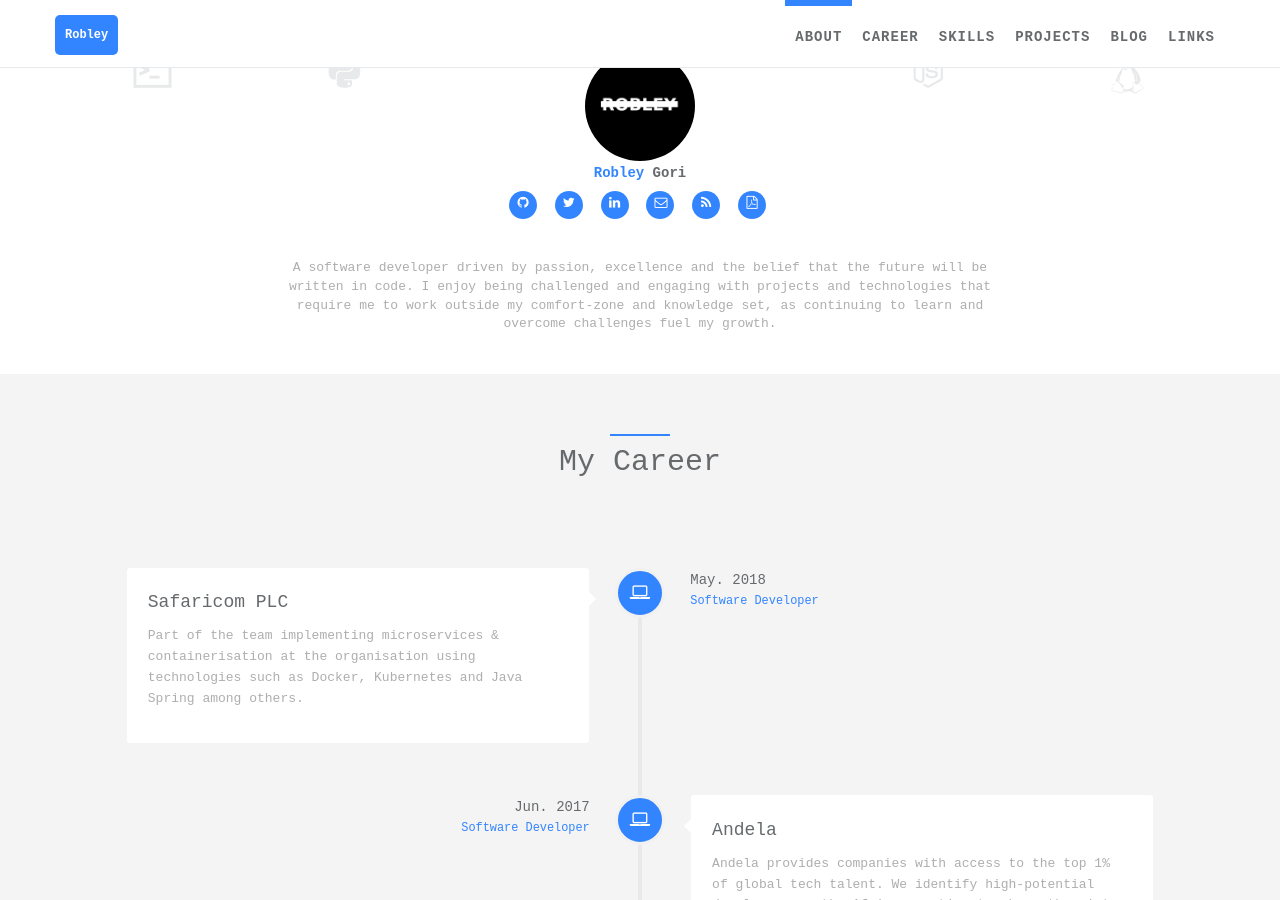
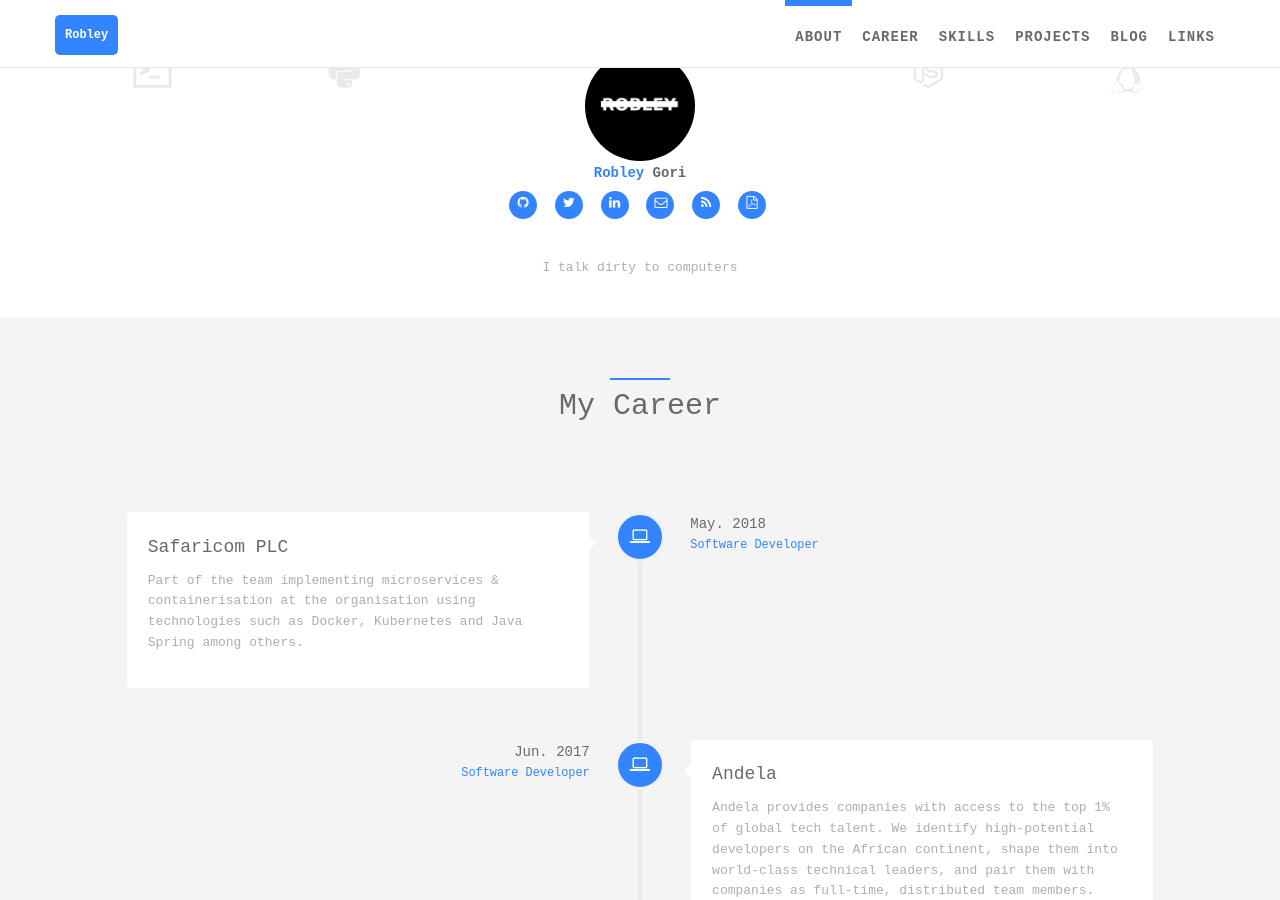
Before and after one commit to ro6ley/ro6ley.github.io, a Jekyll site: the page built from index.html, in a window 1280 px wide and 900 px high, scrolled down 564 px. Built offline with Jekyll 4.4.1, drawn with Linux system fonts in a browser that asks for light colours.

Commit message:
update config, probably temporary

```diff
--- a/_config.yml
+++ b/_config.yml
@@ -29,9 +29,9 @@
   skill_icon2:
     - name: icon-nodejs
     - name: fa-linux
-  desc: A software developer driven by passion, excellence and the belief that the future will be written in code.
-    I enjoy being challenged and engaging with projects and technologies that require me to work outside my comfort-zone
-    and knowledge set, as continuing to learn and overcome challenges fuel my growth.
+  desc:  I talk dirty to computers # A software developer driven by passion, excellence and the belief that the future will be written in code.
+    # I enjoy being challenged and engaging with projects and technologies that require me to work outside my comfort-zone
+    # and knowledge set, as continuing to learn and overcome challenges fuel my growth.
 
 # Comments feature using Disqus
 disqus:  # Shortname from Disqus settings page
```
